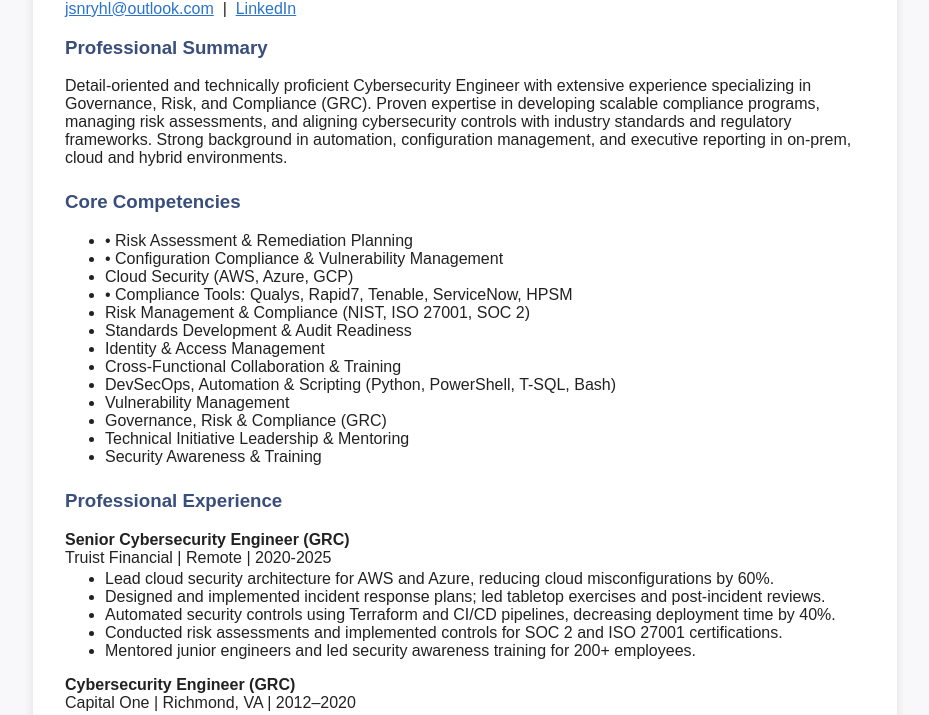
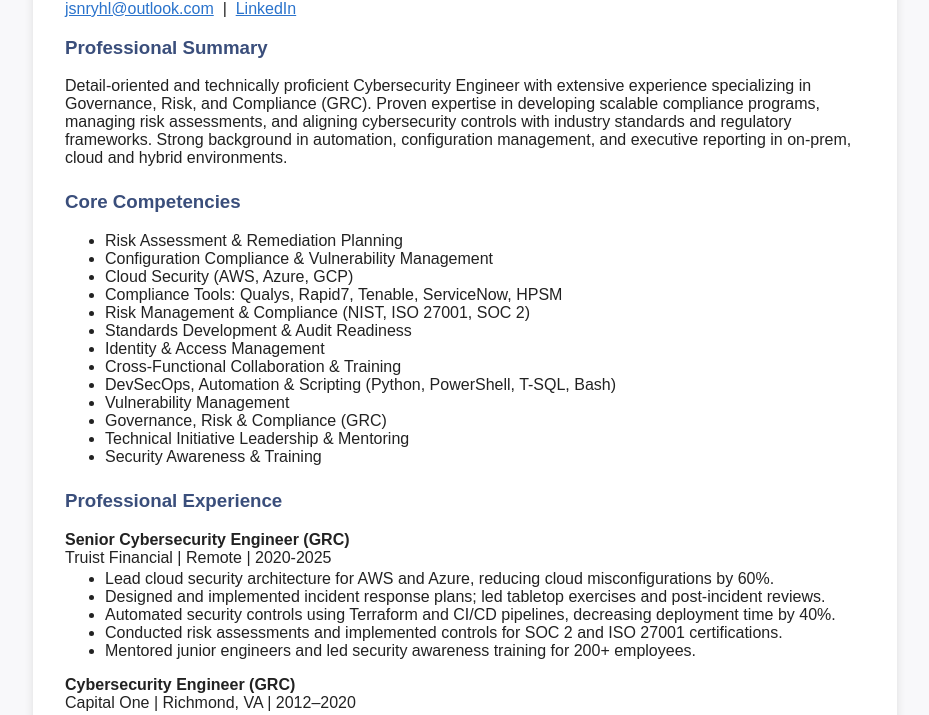
Before and after one commit to jsnryhl/resume, a plain HTML site: page docs/index.html in a window 1280 px wide. Shown: the part 192-907 px from the top of the page, without its empty margins (175-1104 px from the left). Drawn offline with Linux system fonts and the light colour scheme.

Commit message:
Update index.html

```diff
--- a/docs/index.html
+++ b/docs/index.html
@@ -33,10 +33,10 @@
   <section>
     <h3>Core Competencies</h3>
     <ul>
-      <li>•	Risk Assessment & Remediation Planning</li>
-      <li>•	Configuration Compliance & Vulnerability Management</li>
+      <li>Risk Assessment & Remediation Planning</li>
+      <li>Configuration Compliance & Vulnerability Management</li>
       <li>Cloud Security (AWS, Azure, GCP)</li>
-      <li>•	Compliance Tools: Qualys, Rapid7, Tenable, ServiceNow, HPSM</li>
+      <li>Compliance Tools: Qualys, Rapid7, Tenable, ServiceNow, HPSM</li>
       <li>Risk Management & Compliance (NIST, ISO 27001, SOC 2)</li>
       <li>Standards Development & Audit Readiness</li>
       <li>Identity & Access Management</li>
@@ -62,7 +62,7 @@
     <strong>Cybersecurity Engineer (GRC)</strong> <br>
     Capital One | Richmond, VA | 2012–2020
     <ul>
-      <li>•	Developed custom tools for vulnerability and compliance reporting using Python, JavaScript, Perl, Bash, Windows Command Line + VBScript, and T-SQL</li>
+      <li>Developed custom tools for vulnerability and compliance reporting using Python, JavaScript, Perl, Bash, Windows Command Line + VBScript, and T-SQL</li>
       <li>Developed compliance policies and automated scanning, assessment, reporting and remediation.</li>
       <li>Coordinated compliance management operational components and managed essential solutions respectively.</li>
       <li>Supported AWS cloud compliance including RDS, EC2, Lambda, and S3 services.</li>
```
